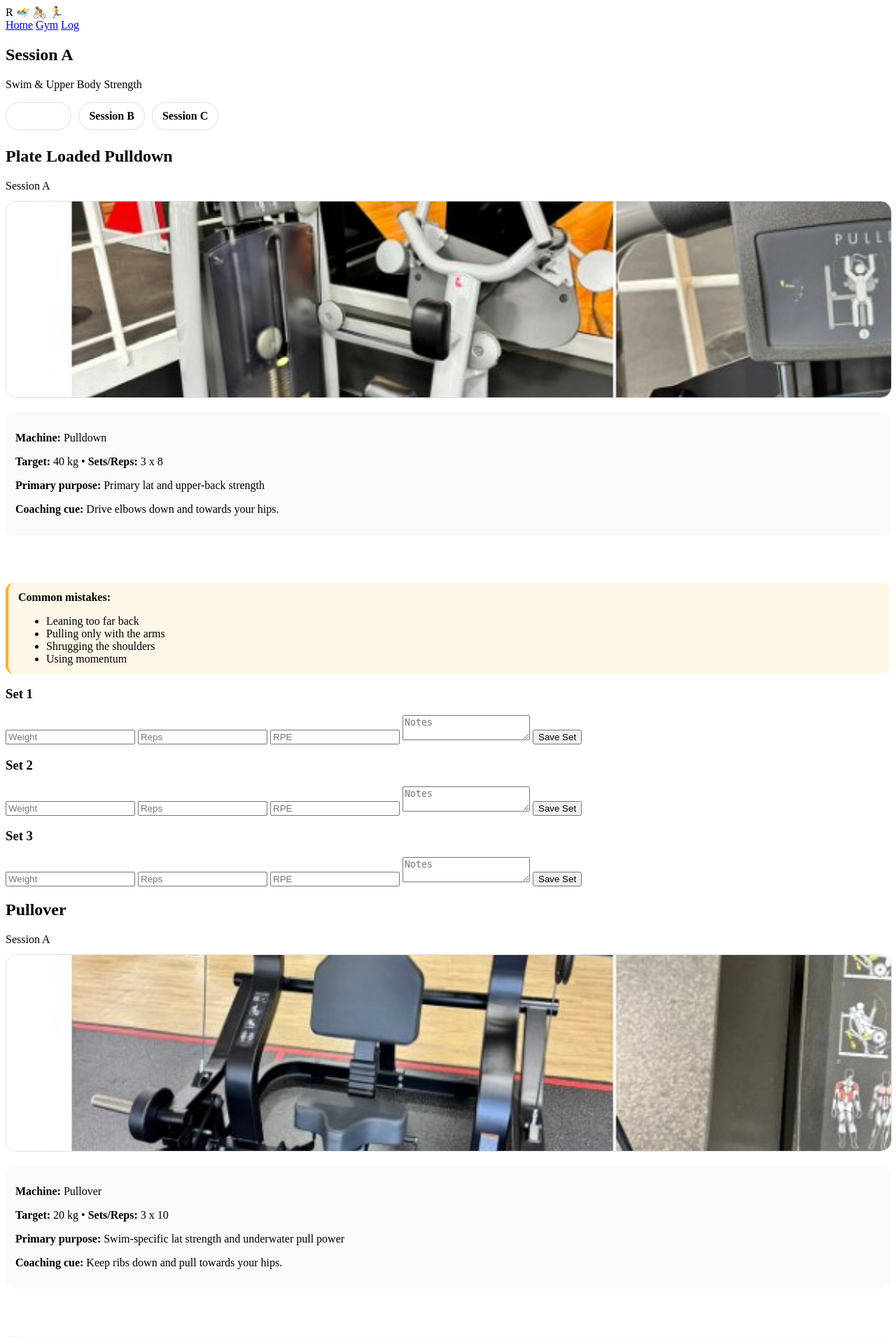
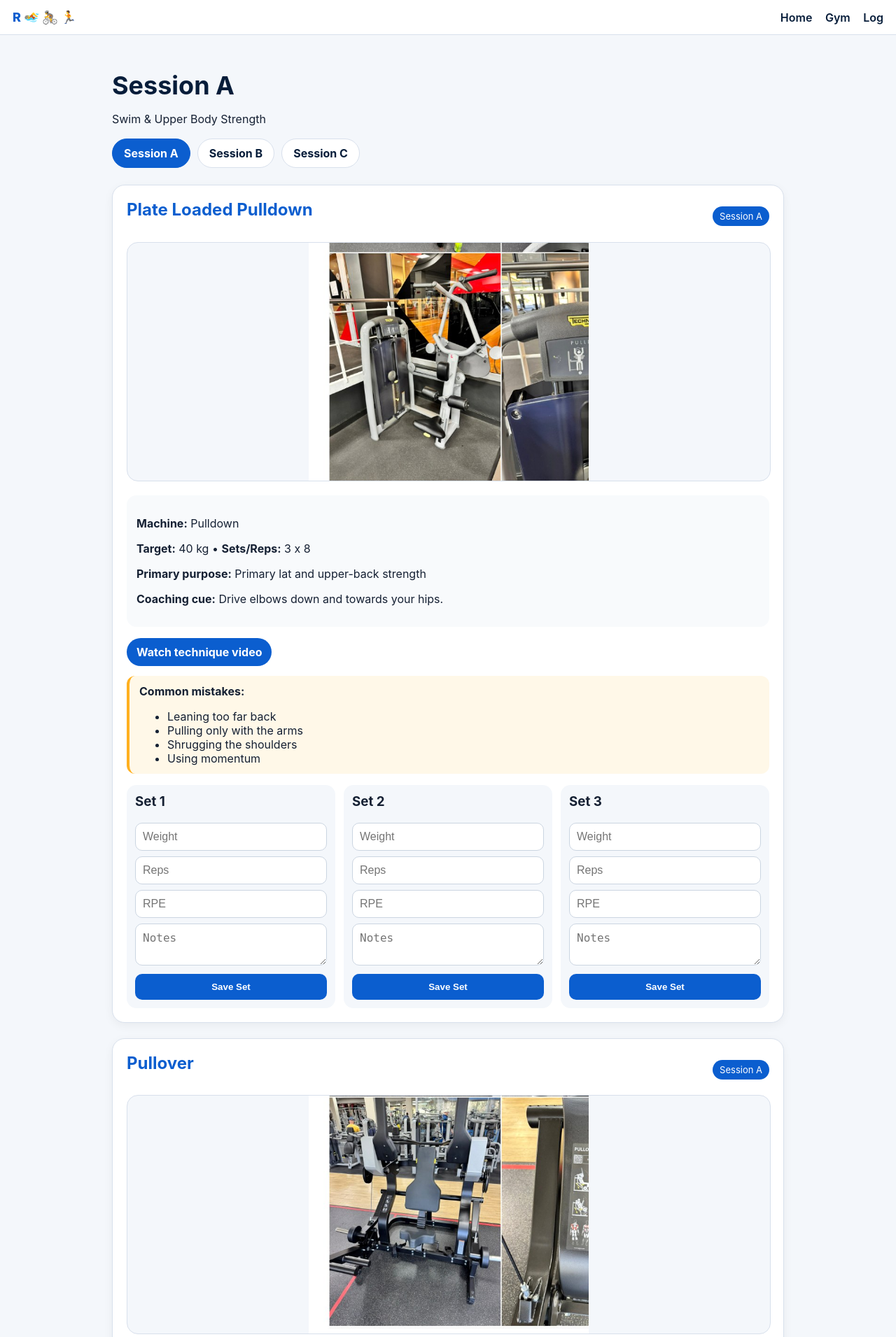
Before and after one commit to Bitflow92/Project-TRIAD, a Flask app: page /gym in a window 1280 px wide. Shown: the top 1911 px of the page at 70% size. Run offline with Flask 3, Linux system fonts and the light colour scheme.

Commit message:
Fix TRIAD styling and machine image mapping

```diff
--- a/platform/app/static/css/triad.css
+++ b/platform/app/static/css/triad.css
@@ -1,3 +1,117 @@
+:root {
+    --blue: #0b5ecf;
+    --navy: #071d3a;
+    --light: #f4f7fb;
+    --text: #152033;
+    --muted: #6b7280;
+    --green: #6abf40;
+    --orange: #ff7a1a;
+    --border: #d8e0ec;
+}
+
+body {
+    margin: 0;
+    font-family: -apple-system, BlinkMacSystemFont, "Segoe UI", sans-serif;
+    background: var(--light);
+    color: var(--text);
+}
+
+.topbar {
+    background: white;
+    padding: 14px 18px;
+    display: flex;
+    justify-content: space-between;
+    align-items: center;
+    border-bottom: 1px solid var(--border);
+    position: sticky;
+    top: 0;
+    z-index: 10;
+}
+
+.brand {
+    font-weight: 800;
+    color: var(--blue);
+    font-size: 18px;
+}
+
+nav a {
+    margin-left: 14px;
+    text-decoration: none;
+    color: var(--navy);
+    font-weight: 600;
+}
+
+main {
+    max-width: 960px;
+    margin: 0 auto;
+    padding: 20px;
+}
+
+.hero {
+    background: linear-gradient(135deg, var(--navy), var(--blue));
+    color: white;
+    padding: 42px 24px;
+    border-radius: 24px;
+    margin-bottom: 24px;
+    box-shadow: 0 8px 24px rgba(0,0,0,0.12);
+}
+
+.hero-kicker {
+    font-size: 28px;
+    margin-bottom: 12px;
+}
+
+.hero h1 {
+    font-size: 44px;
+    margin: 0;
+    letter-spacing: -1px;
+}
+
+.tagline {
+    font-size: 24px;
+    font-style: italic;
+    margin: 12px 0;
+}
+
+.cards {
+    display: grid;
+    grid-template-columns: repeat(auto-fit, minmax(220px, 1fr));
+    gap: 16px;
+}
+
+.card,
+.exercise-card {
+    background: white;
+    border-radius: 18px;
+    padding: 20px;
+    border: 1px solid var(--border);
+    box-shadow: 0 4px 14px rgba(0,0,0,0.05);
+}
+
+.card {
+    text-decoration: none;
+    color: var(--text);
+}
+
+.card h2 {
+    color: var(--blue);
+    margin-top: 0;
+}
+
+.muted {
+    opacity: 0.75;
+}
+
+.page-title {
+    margin-bottom: 18px;
+}
+
+.page-title h1 {
+    color: var(--navy);
+    font-size: 36px;
+    margin-bottom: 6px;
+}
+
 .session-tabs {
     display: flex;
     gap: 10px;
@@ -6,10 +120,10 @@
 }
 
 .session-tabs a {
-    padding: 10px 14px;
+    padding: 10px 16px;
     border-radius: 999px;
     background: white;
-    border: 1px solid #d8e0ec;
+    border: 1px solid var(--border);
     text-decoration: none;
     color: var(--navy);
     font-weight: 700;
@@ -18,21 +132,48 @@
 .session-tabs a.active {
     background: var(--blue);
     color: white;
+    border-color: var(--blue);
+}
+
+.exercise-list {
+    display: grid;
+    gap: 22px;
+}
+
+.exercise-header {
+    display: flex;
+    justify-content: space-between;
+    align-items: center;
+    gap: 12px;
+}
+
+.exercise-header h2 {
+    color: var(--blue);
+    margin-top: 0;
+}
+
+.exercise-header span {
+    background: var(--blue);
+    color: white;
+    padding: 6px 10px;
+    border-radius: 999px;
+    font-size: 13px;
+    white-space: nowrap;
 }
 
 .exercise-image {
     width: 100%;
-    max-height: 280px;
-    object-fit: cover;
+    max-height: 340px;
+    object-fit: contain;
     border-radius: 16px;
     margin: 12px 0 16px 0;
-    border: 1px solid #d8e0ec;
+    border: 1px solid var(--border);
     background: #f4f7fb;
 }
 
 .exercise-meta {
     background: #f8fafc;
-    padding: 12px 14px;
+    padding: 14px;
     border-radius: 14px;
     margin-bottom: 12px;
 }
@@ -59,3 +200,87 @@
 .mistakes ul {
     margin-bottom: 0;
 }
+
+.set-grid {
+    display: grid;
+    gap: 12px;
+    grid-template-columns: repeat(auto-fit, minmax(180px, 1fr));
+}
+
+.set-box {
+    background: var(--light);
+    padding: 12px;
+    border-radius: 14px;
+}
+
+.set-box h3 {
+    margin-top: 0;
+}
+
+input,
+textarea {
+    width: 100%;
+    box-sizing: border-box;
+    margin-bottom: 8px;
+    padding: 10px;
+    border: 1px solid #cbd5e1;
+    border-radius: 10px;
+    font-size: 16px;
+}
+
+button {
+    width: 100%;
+    padding: 11px;
+    border: none;
+    border-radius: 10px;
+    background: var(--blue);
+    color: white;
+    font-weight: 700;
+}
+
+.log-table {
+    overflow-x: auto;
+}
+
+table {
+    width: 100%;
+    border-collapse: collapse;
+    background: white;
+}
+
+th,
+td {
+    padding: 10px;
+    border-bottom: 1px solid var(--border);
+    text-align: left;
+}
+
+th {
+    background: var(--navy);
+    color: white;
+}
+
+footer {
+    text-align: center;
+    padding: 24px;
+    color: var(--muted);
+}
+
+@media (max-width: 600px) {
+    main {
+        padding: 14px;
+    }
+
+    .hero h1 {
+        font-size: 36px;
+    }
+
+    .exercise-header {
+        align-items: flex-start;
+        flex-direction: column;
+    }
+
+    .exercise-image {
+        max-height: 260px;
+    }
+}
```
